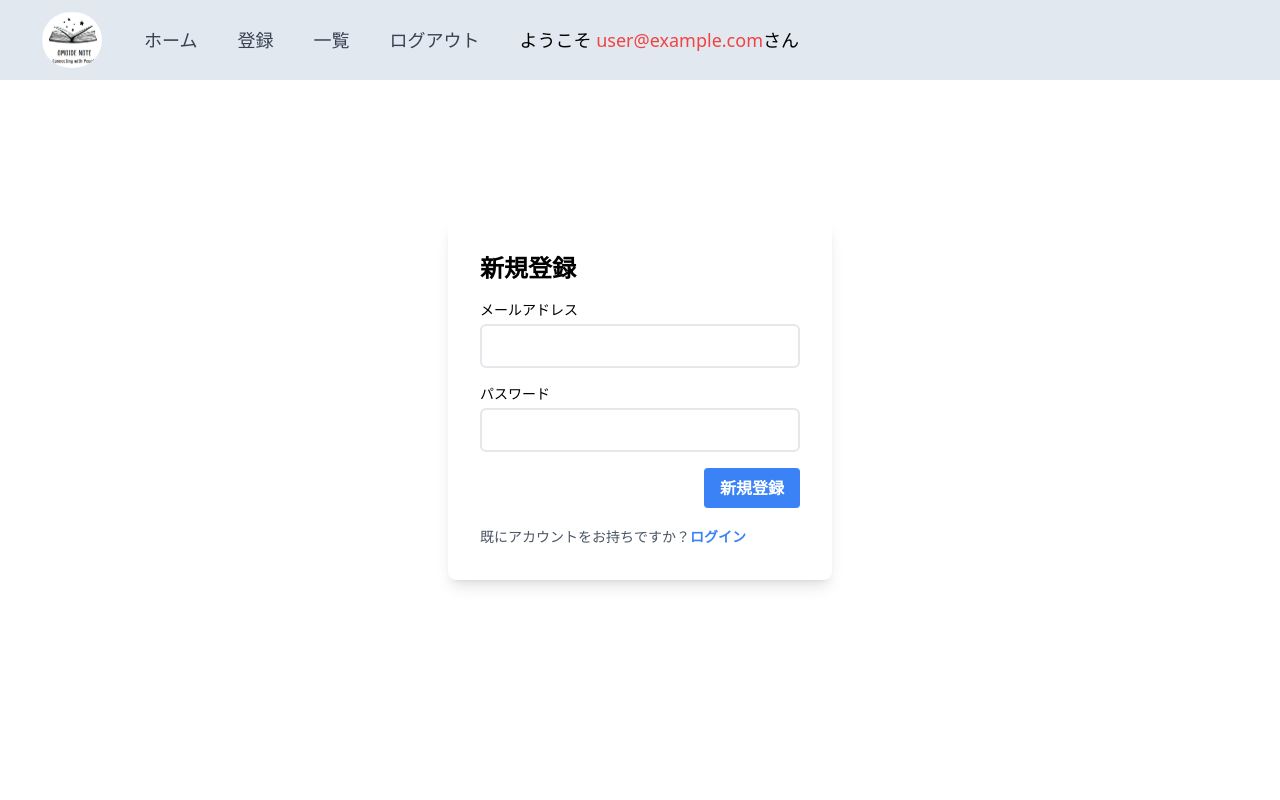
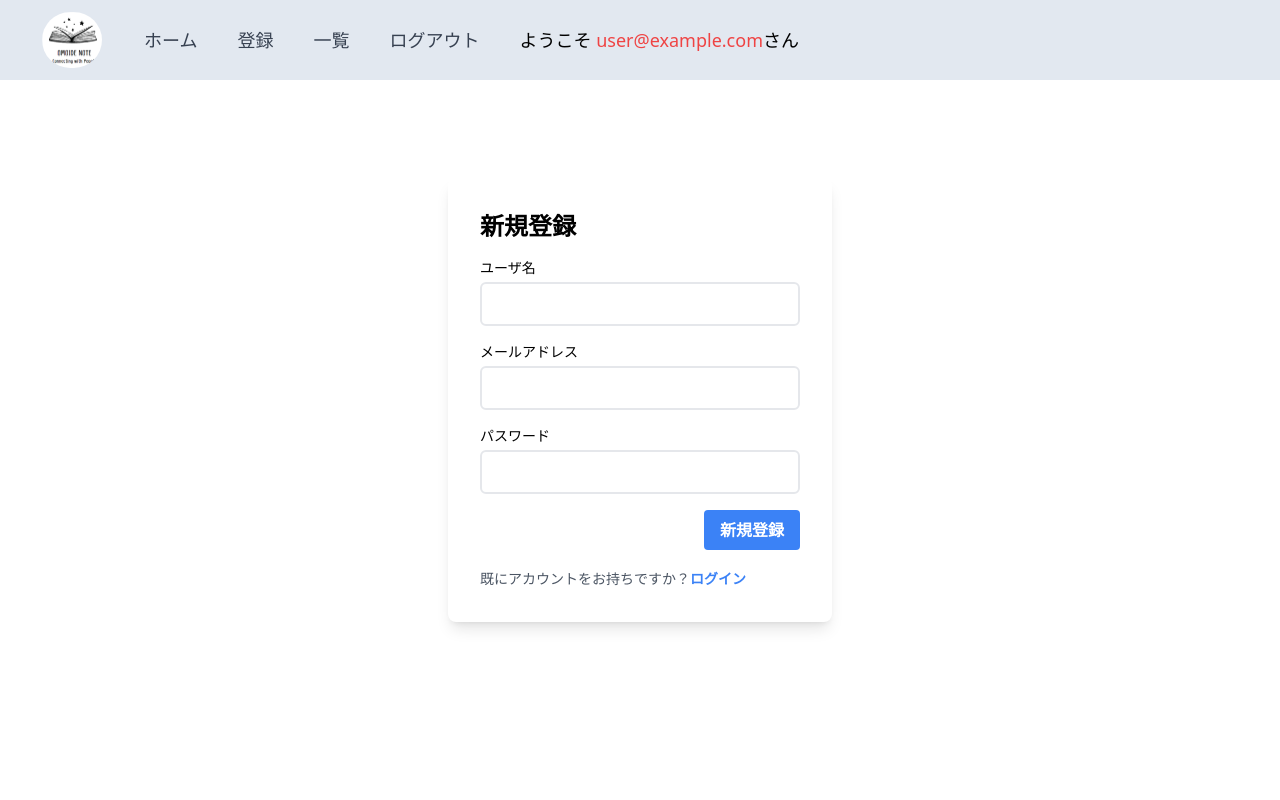
Before and after one commit to vivy-phtela/OmoideNote_web, a Next.js app: page /auth/register in a window 1280 px wide. Shown: the top 800 px of the page. Built offline with nearby package versions, Linux system fonts and the light colour scheme; no server answers; sample sign-in values are in the browser's storage.

Commit message:
emai, id, usernameを保存するように変更

```diff
--- a/app/auth/register/page.tsx
+++ b/app/auth/register/page.tsx
@@ -1,15 +1,17 @@
 "use client";
 
 import { createUserWithEmailAndPassword } from "firebase/auth";
+import { setDoc, doc } from "firebase/firestore";
 import React from "react";
 import { useForm, SubmitHandler } from "react-hook-form";
-import { auth } from "../../../firebaseConfig";
+import { auth, db } from "../../../firebaseConfig";
 import { useRouter } from "next/navigation";
 import Link from "next/link";
 
 type Inputs = {
   email: string;
   password: string;
+  username: string;
 };
 
 const Register = () => {
@@ -23,8 +25,16 @@ const Register = () => {
 
   const onsubmit: SubmitHandler<Inputs> = async (data) => {
     await createUserWithEmailAndPassword(auth, data.email, data.password)
-      .then((userCredential) => {
+      .then(async (userCredential) => {
         const user = userCredential.user;
+
+        // Firestoreにユーザ情報を保存
+        await setDoc(doc(db, "users", user.uid), {
+          email: data.email,
+          username: data.username,
+          id: user.uid,
+        });
+
         router.push("/auth/login");
       })
       .catch((error) => {
@@ -43,6 +53,21 @@ const Register = () => {
         className="bg-white p-8 rounded-lg shadow-lg w-96"
       >
         <h1 className="mb-4 text-2xl font-bold">新規登録</h1>
+        <div className="mb-4">
+          <label className="block text-sm font-medium">ユーザ名</label>
+          <input
+            {...register("username", {
+              required: "ユーザ名は必須です．",
+            })}
+            type="text"
+            className="mt-1 border-2 rounded-md w-full p-2"
+          />
+          {errors.username && (
+            <span className="text-red-600 text-sm">
+              {errors.username.message}
+            </span>
+          )}
+        </div>
         <div className="mb-4">
           <label className="block text-sm font-medium">メールアドレス</label>
           <input
```
